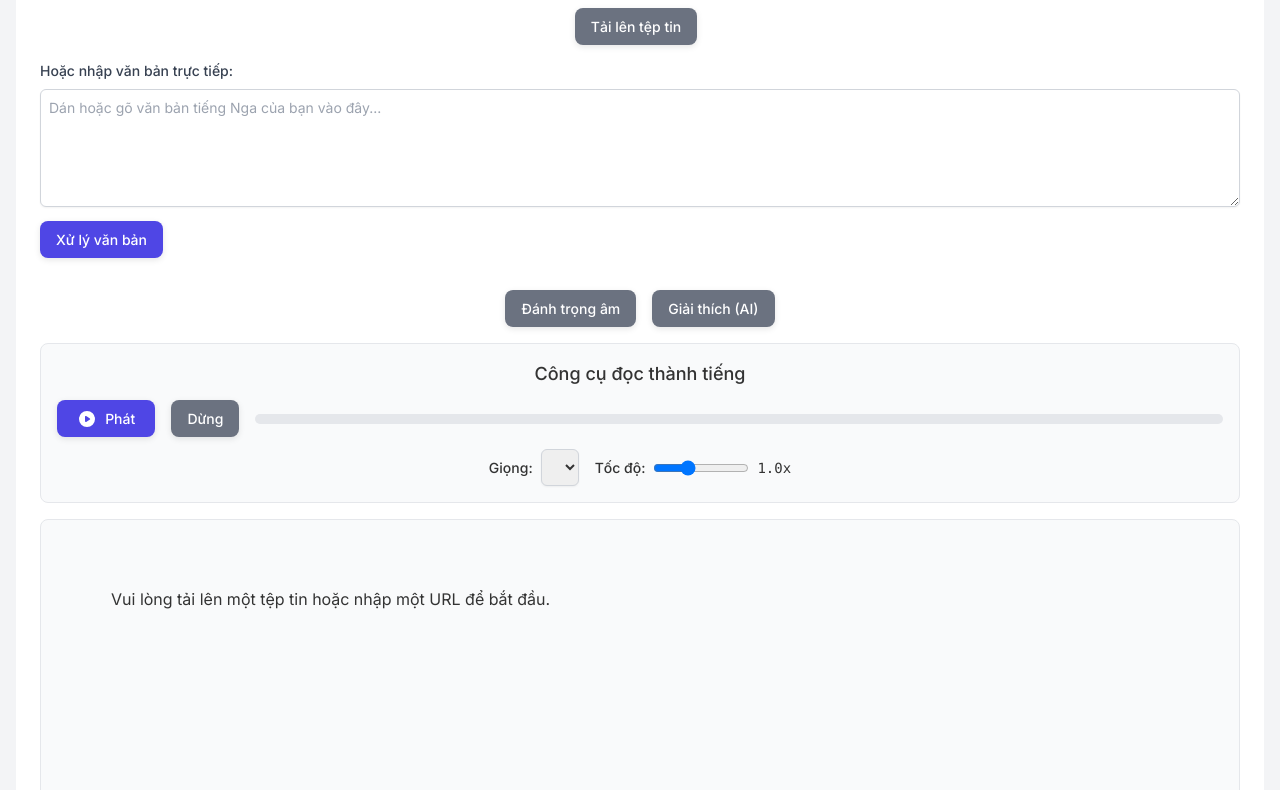
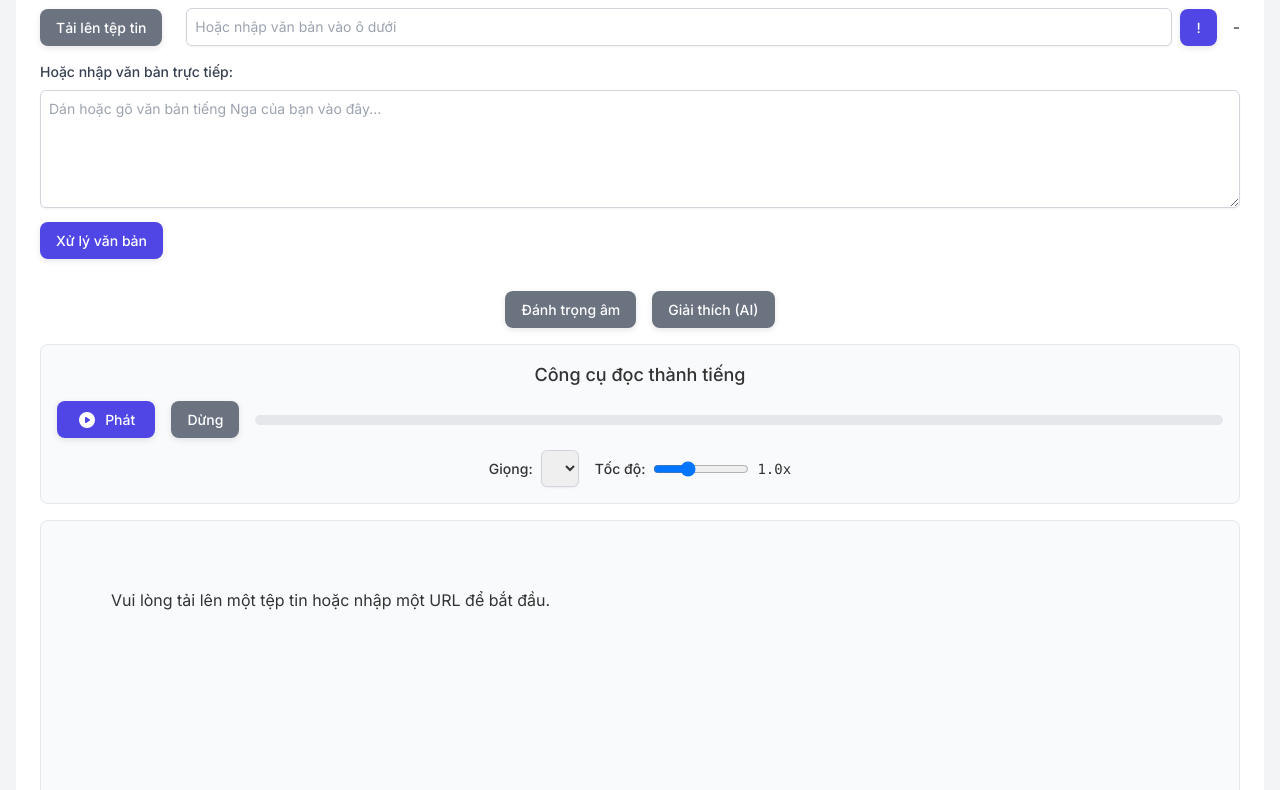
Before and after one commit to lopmaybay/tiengNga, a plain HTML site: page index.html in a window 1280 px wide. Shown: the part 92-882 px from the top of the page. Drawn offline with nearby package versions, Linux system fonts and the light colour scheme.

Commit message:
Update index.html

```diff
--- a/index.html
+++ b/index.html
@@ -260,7 +260,11 @@
                     <input type="file" id="file-upload" class="hidden" accept=".txt,.docx">
                     <span id="file-name" class="text-gray-600 text-sm"></span>
                 </div>
-
+                <!-- URL Input -->
+                <div class="flex items-center space-x-2 flex-grow">
+                    <input type="url" id="web-url-input" placeholder="Hoặc nhập văn bản vào ô dưới" class="p-2 border border-gray-300 rounded-md shadow-sm focus:ring-indigo-500 focus:border-indigo-500 text-sm w-full">
+                    <button id="fetchurl-button" class="button-base button-primary">!</button>
+                </div>-
             </div>
             <!-- Row 2: Text Area Input -->
             <div class="mt-2">
```
